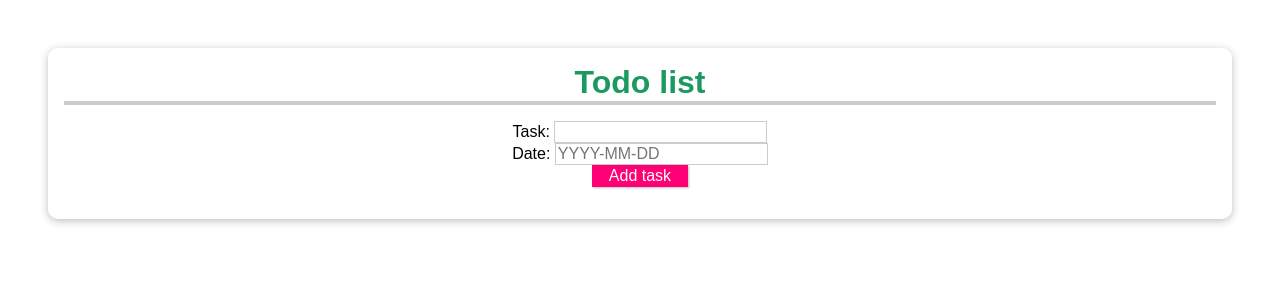
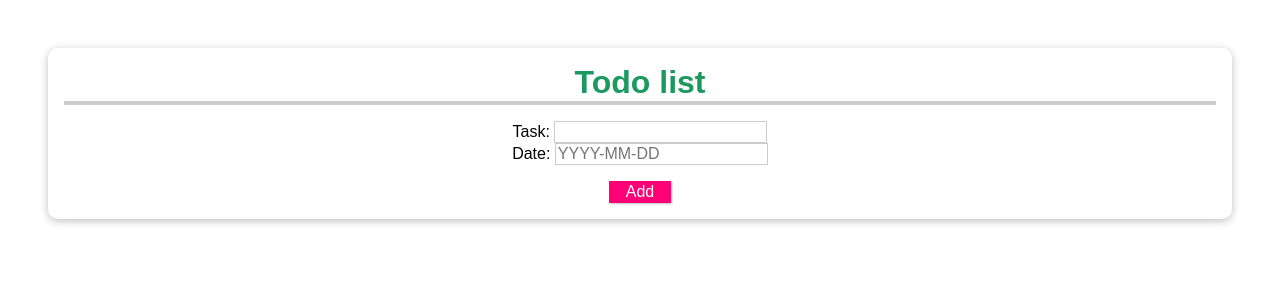
Before and after one commit to MikaelLinusHakansson/todo-standalone, a Vue app in the folder todo-app-standalone/: page / in a window 1280 px wide. Shown: the top 300 px of the page. Built offline with nearby package versions, Linux system fonts and the light colour scheme.

Commit message:
modified template. Added divs, will refractor later

```diff
--- a/todo-app-standalone/src/App.vue
+++ b/todo-app-standalone/src/App.vue
@@ -1,14 +1,17 @@
 <template>
   <div>
     <h2>Todo list</h2>
+
+    <div>
         <label for="taskname">Task: </label>
         <input
         type="text"
         id="taskname"
         name="taskname"
         v-model="newTaskName">
-      <br>
+    </div>
 
+    <div>
       <label for="date">Date: </label>
       <input
       type="text"
@@ -16,9 +19,10 @@
       name="date"
       v-model="newTaskDate"
       placeholder="YYYY-MM-DD">
-      <br>
-      <button @click="addNewTask">Add task</button>
+    </div>
 
+
+    <div>
       <ul>
         <li
           v-for="(task, index) in tasks"
@@ -29,8 +33,12 @@
           @click="markDone(index)">
           {{ task.name }}  | {{ task.date }}
           <button @click="this.removeTasks(index)">x</button>
+          <button>edit</button>
         </li>
       </ul>
+    </div>
+
+    <button @click="addNewTask">Add</button>
   </div>
 </template>
 
```
Lines whose indentation alone changed are shown as unchanged.
